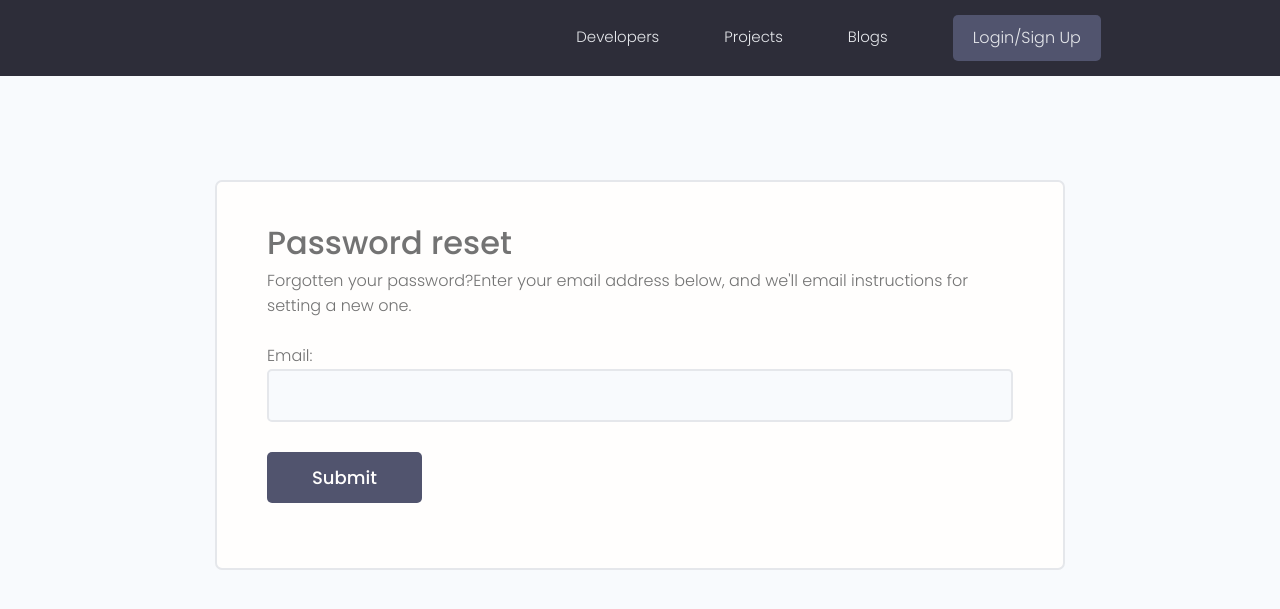
After one commit to Devilhunter0629/Mini_project, a Django app: page /reset_password/ in a window 1280 px wide. The commit adds this page. Shown: the top 609 px of the page. Run offline with Django 4.2, Linux system fonts and the light colour scheme; some libraries are stand-ins or nearby versions.

Commit message:
Final touchups

```diff
--- a/devsearch/urls.py
+++ b/devsearch/urls.py
@@ -2,11 +2,17 @@ from django.contrib import admin
 from django.urls import path, include
 from django.conf import settings
 from django.conf.urls.static import static
+from django.contrib.auth import views as auth_views
 
 urlpatterns = [
     path('admin/', admin.site.urls),
     path('projects/', include('projects.urls')),
     path('', include('users.urls')),
+
+    path('reset_password/', auth_views.PasswordResetView.as_view(template_name='reset_password.html'), name='reset_password'),
+    path('reset_password_sent/', auth_views.PasswordResetDoneView.as_view(template_name='reset_password_sent.html'), name='password_reset_done'),
+    path('reset/<uidb64>/<token>/', auth_views.PasswordResetConfirmView.as_view(template_name='reset.html'), name='password_reset_confirm'),
+    path('reset_password_complete/', auth_views.PasswordResetCompleteView.as_view(template_name='reset_password_complete.html'), name='password_reset_complete'),
 ]
 
 urlpatterns += static(settings.MEDIA_URL, document_root=settings.MEDIA_ROOT)
--- /dev/null
+++ b/templates/reset_password.html
@@ -0,0 +1,47 @@
+{% extends 'main.html' %}
+
+{% block content %}
+
+<style>
+    input[type='text'],
+    input[type='email'],
+    input[type='password'] {
+    min-width: 24rem;
+    width: 100%;
+    padding: 1.2rem 1.5rem;
+    border-radius: 0.5rem;
+    border: 2px solid var(--color-light);
+    transition: all 0.3s ease-in-out;
+    background-color: var(--color-bg);
+    }
+
+    input[type='text']:focus,
+    input[type='email']:focus,
+    input[type='password']:focus,
+    input[type='text']:active,
+    input[type='email']:active,
+    input[type='password']:active{
+    outline: none;
+    border: 2px solid var(--color-main);
+    }
+</style>
+
+<main class="formPage my-xl">
+    <div class="content-box">
+        <div class="formWrapper">
+            <h3>Password reset</h3>
+
+            <p >Forgotten your password?Enter your email address below, and we'll email instructions for setting a new one.</p>
+            <br>
+
+            <form class="form" method="POST">
+                {% csrf_token %}
+                {{ form.as_p}}
+
+                <input class="btn btn--sub btn--lg  my-md" type="submit" value="Submit" />
+            </form>
+        </div>
+    </div>
+</main>
+
+{% endblock content %}
--- a/users/forms.py
+++ b/users/forms.py
@@ -1,4 +1,3 @@
-from pyexpat import model
 from django.forms import ModelForm
 from django.contrib.auth.models import User
 from django.contrib.auth.forms import UserCreationForm
--- a/users/templates/users/login_register.html
+++ b/users/templates/users/login_register.html
@@ -31,12 +31,12 @@
         {% endfor %}
 
         <div class="auth__actions">
-          <input class="btn btn--sub btn--lg" type="submit" value="Sign  In" />
+          <input class="btn btn--sub btn--lg" type="submit" value="Sign Up" />
         </div>
       </form>
       <div class="auth__alternative">
         <p>Already have an Account?</p>
-        <a href="{% url 'login' %}">Log In</a>
+        <a href="{% url 'login' %}">Sign Up</a>
       </div>
     </div>
   </div>
@@ -76,7 +76,7 @@
         </div>
         <div class="auth__actions">
           <input class="btn btn--sub btn--lg" type="submit" value="Log In" />
-          <a href="forgetpassword.html">Forget Password?</a>
+          <a href="{% url 'reset_password' %}">Forget Password?</a>
         </div>
       </form>
       <div class="auth__alternative">
--- a/users/templates/users/message.html
+++ b/users/templates/users/message.html
@@ -7,7 +7,7 @@
     <div class="message">
       <a class="backButton" href="{% url 'inbox' %}"><i class="im im-angle-left"></i></a>
       <h2 class="message__subject">{{ message.subject }}</h4>
-        <a href="profile.html" class="message__author">{{ message.name }}</a>
+        <a href="{% url 'user-profile' message.sender.id %}" class="message__author">{{ message.name }}</a>
         <p class="message__date">{{ message.created }}</p>
         <div class="message__body">
           {{ message.body|linebreaksbr }}
```
Also changed, not shown: devsearch/settings.py (+9 -1 lines), templates/reset.html (added, +52 -0 lines), templates/reset_password_complete.html (added, +17 -0 lines), templates/reset_password_sent.html (added, +17 -0 lines), users/signals.py (+14 -0 lines), db.sqlite3.
